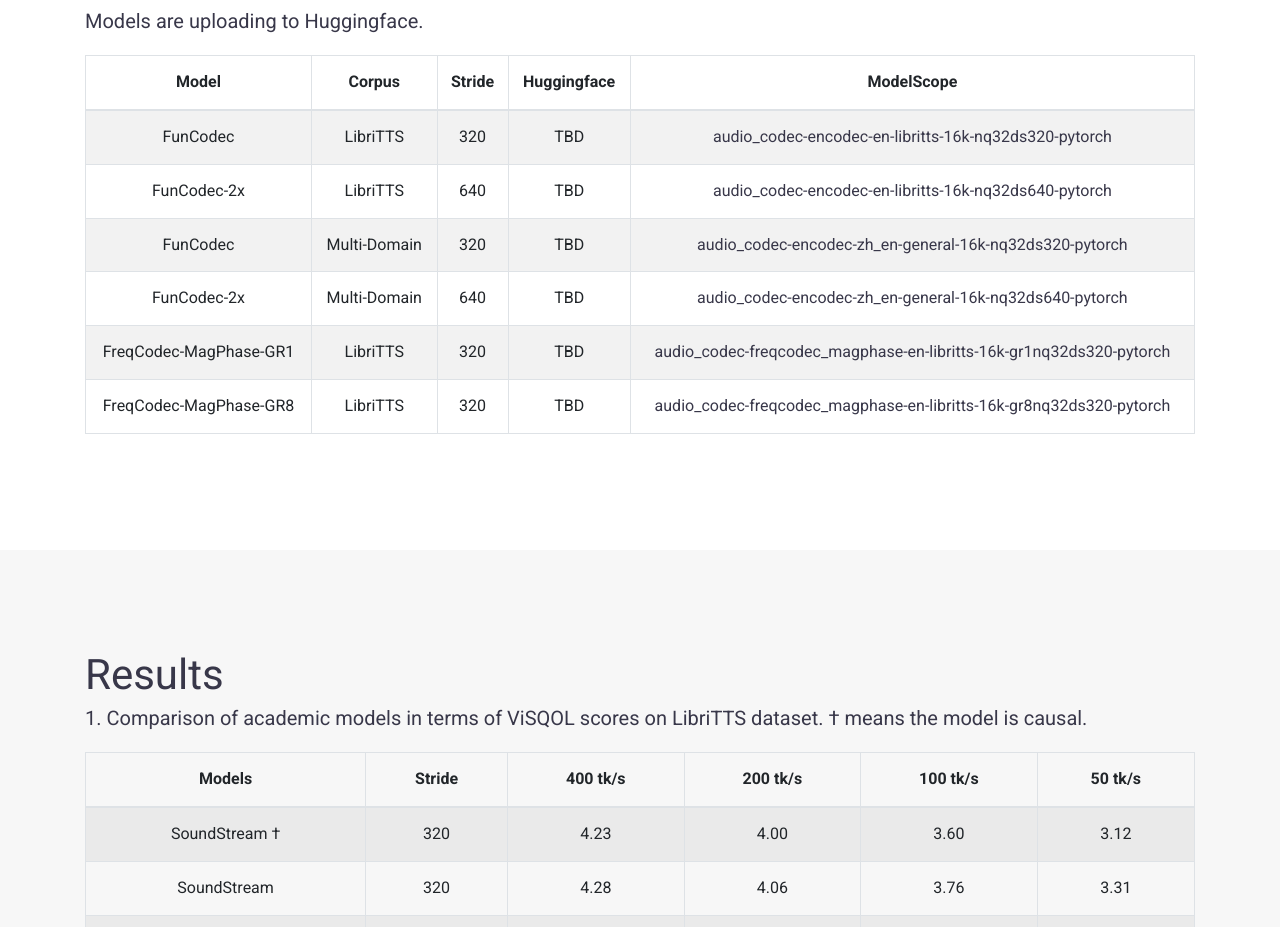
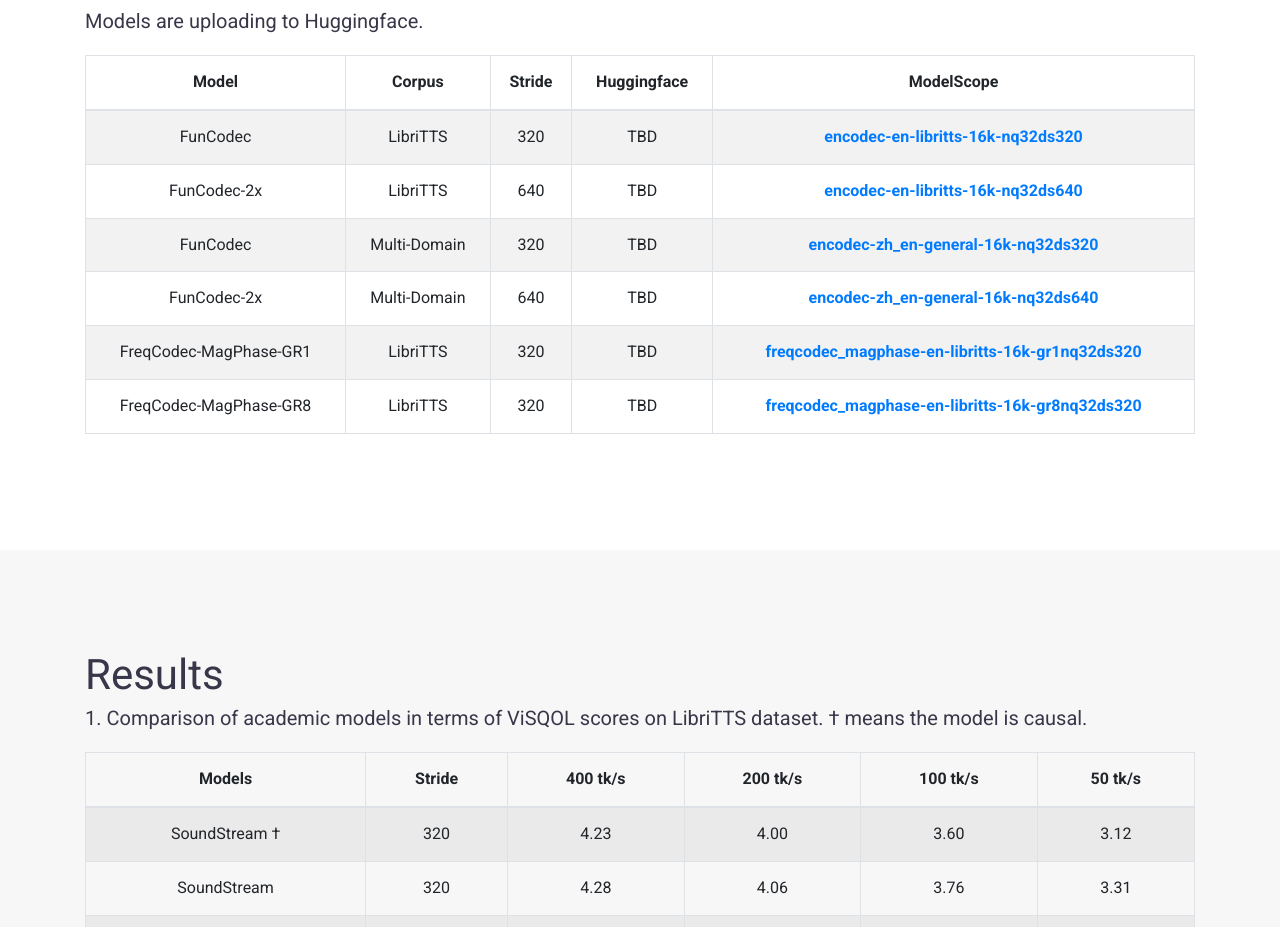
Before and after one commit to funcodec/funcodec.github.io, a plain HTML site: page index.html in a window 1280 px wide. Shown: the part 4655-5582 px from the top of the page. Drawn offline with nearby package versions, Linux system fonts and the light colour scheme.

Commit message:
modify url css as a link

```diff
--- a/index.html
+++ b/index.html
@@ -808,42 +808,42 @@
                                     <td>LibriTTS</td>
                                     <td>320</td>
                                     <td>TBD</td>
-                                    <td><a href="https://www.modelscope.cn/models/damo/audio_codec-encodec-en-libritts-16k-nq32ds320-pytorch/summary">audio_codec-encodec-en-libritts-16k-nq32ds320-pytorch</a></td>
+                                    <td><a class="text-primary font-weight-bold" href="https://www.modelscope.cn/models/damo/audio_codec-encodec-en-libritts-16k-nq32ds320-pytorch/summary">encodec-en-libritts-16k-nq32ds320</a></td>
                                 </tr>
                                 <tr>
                                     <td>FunCodec-2x</td>
                                     <td>LibriTTS</td>
                                     <td>640</td>
                                     <td>TBD</td>
-                                    <td><a href="https://www.modelscope.cn/models/damo/audio_codec-encodec-en-libritts-16k-nq32ds640-pytorch/summary">audio_codec-encodec-en-libritts-16k-nq32ds640-pytorch</a></td>
+                                    <td><a class="text-primary font-weight-bold" href="https://www.modelscope.cn/models/damo/audio_codec-encodec-en-libritts-16k-nq32ds640-pytorch/summary">encodec-en-libritts-16k-nq32ds640</a></td>
                                 </tr>
                                 <tr>
                                     <td>FunCodec</td>
                                     <td>Multi-Domain</td>
                                     <td>320</td>
                                     <td>TBD</td>
-                                    <td><a href="https://www.modelscope.cn/models/damo/audio_codec-encodec-zh_en-general-16k-nq32ds320-pytorch/summary">audio_codec-encodec-zh_en-general-16k-nq32ds320-pytorch</a></td>
+                                    <td><a class="text-primary font-weight-bold" href="https://www.modelscope.cn/models/damo/audio_codec-encodec-zh_en-general-16k-nq32ds320-pytorch/summary">encodec-zh_en-general-16k-nq32ds320</a></td>
                                 </tr>
                                 <tr>
                                     <td>FunCodec-2x</td>
                                     <td>Multi-Domain</td>
                                     <td>640</td>
                                     <td>TBD</td>
-                                    <td><a href="https://www.modelscope.cn/models/damo/audio_codec-encodec-zh_en-general-16k-nq32ds640-pytorch/summary">audio_codec-encodec-zh_en-general-16k-nq32ds640-pytorch</a></td>
+                                    <td><a class="text-primary font-weight-bold" href="https://www.modelscope.cn/models/damo/audio_codec-encodec-zh_en-general-16k-nq32ds640-pytorch/summary">encodec-zh_en-general-16k-nq32ds640</a></td>
                                 </tr>
                                 <tr>
                                     <td>FreqCodec-MagPhase-GR1</td>
                                     <td>LibriTTS</td>
                                     <td>320</td>
                                     <td>TBD</td>
-                                    <td><a href="https://www.modelscope.cn/models/damo/audio_codec-freqcodec_magphase-en-libritts-16k-gr1nq32ds320-pytorch/summary">audio_codec-freqcodec_magphase-en-libritts-16k-gr1nq32ds320-pytorch</a></td>
+                                    <td><a class="text-primary font-weight-bold" href="https://www.modelscope.cn/models/damo/audio_codec-freqcodec_magphase-en-libritts-16k-gr1nq32ds320-pytorch/summary">freqcodec_magphase-en-libritts-16k-gr1nq32ds320</a></td>
                                 </tr>
                                 <tr>
                                     <td>FreqCodec-MagPhase-GR8</td>
                                     <td>LibriTTS</td>
                                     <td>320</td>
                                     <td>TBD</td>
-                                    <td><a href="https://www.modelscope.cn/models/damo/audio_codec-freqcodec_magphase-en-libritts-16k-gr8nq32ds320-pytorch/summary">audio_codec-freqcodec_magphase-en-libritts-16k-gr8nq32ds320-pytorch</a></td>
+                                    <td><a class="text-primary font-weight-bold" href="https://www.modelscope.cn/models/damo/audio_codec-freqcodec_magphase-en-libritts-16k-gr8nq32ds320-pytorch/summary">freqcodec_magphase-en-libritts-16k-gr8nq32ds320</a></td>
                                 </tr>
                             </tbody>
                         </table>
```
